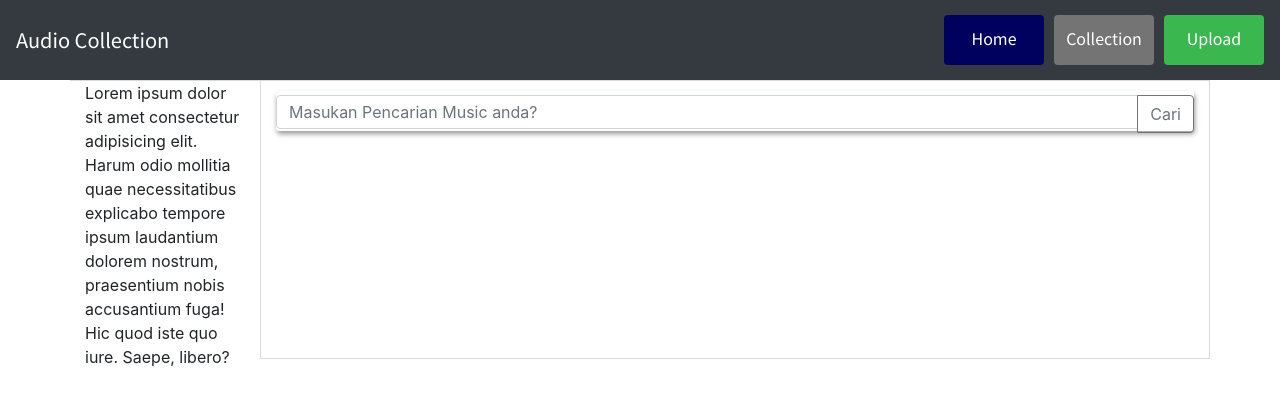
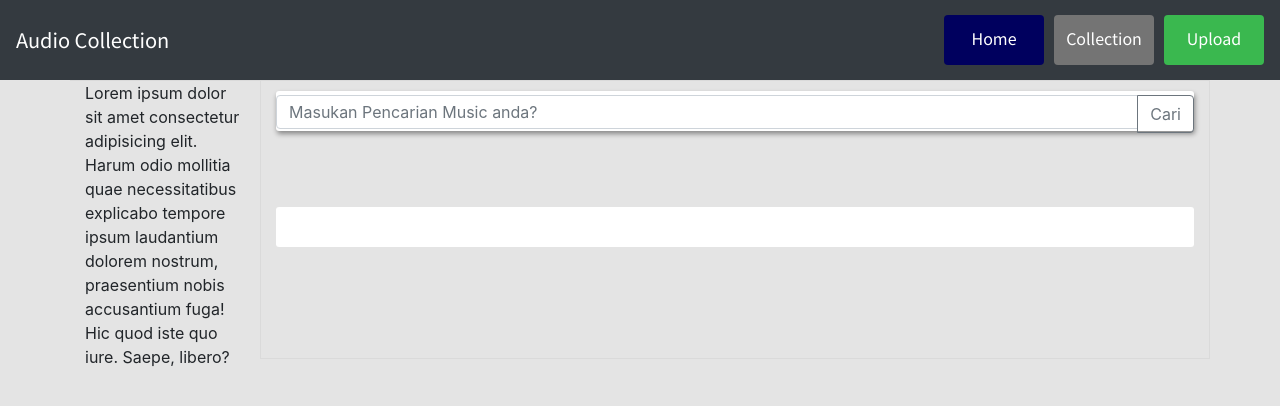
Before and after one commit to CJHydraGenZ/TugasUas, a PHP site: page /TugasUas/project/collection.php in a window 1280 px wide. Shown: the top 406 px of the page. Run offline with PHP 8.4, Linux system fonts and the light colour scheme; data that the repository does not hold is empty; some libraries are stand-ins or nearby versions.

Commit message:
update css collection desain

```diff
--- a/assets/css/main.css
+++ b/assets/css/main.css
@@ -1,7 +1,9 @@
 @import url('https://fonts.googleapis.com/css?family=Noto+Sans+KR&display=swap');
 
 
-
+body {
+    background-color: rgb(228, 228, 228) !important;
+}
 
 
 .aktip {
@@ -203,6 +205,10 @@
     font-size: 50px;
 }
 
+/* .container.collection {
+    background-color: aliceblue;
+} */
+
 .copyright {
     margin-top: 100px;
     position: absolute;
@@ -214,6 +220,14 @@
 
     color: white;
 }
+
+
+/* .page {
+    background-color: rgb(228, 228, 228) !important;
+    border: none !important;
+    outline: none !important;
+} */
+
 
 /* dekstop */
 @media (min-width: 992px) {
--- a/index.php
+++ b/index.php
@@ -163,13 +163,13 @@
 
                         <div class="form-group kirim">
                             <label for="pesan">Pesan Anda Untuk Web ini</label>
-                            <textarea name="pesan" class="form-control" id="pesan" rows="2"></textarea>
+                            <textarea name="pesan" class="form-control bg-dark" id="pesan" rows="2"></textarea>
                         </div>
                         <div class="form-group kirim">
                             <label for="kesan">Keran Anda Untuk Web ini</label>
-                            <textarea name="kesan" class="form-control" id="kesan" rows="2"></textarea>
+                            <textarea name="kesan" class="form-control bg-dark" id="kesan" rows="2"></textarea>
                         </div>
-                        <button type="submit" name="submit" class="btn btn-primary kirim">Kirim</button>
+                        <button type="submit" name="submit" class="btn btn-dark kirim">Kirim</button>
                     </form>
                 </div>
             </div>
--- a/project/collection.php
+++ b/project/collection.php
@@ -71,7 +71,7 @@
     </nav>
 
 
-    <div class="container">
+    <div class="container collection">
         <div class="row">
             <div class="col-md-2 Pkartu">Lorem ipsum dolor sit amet consectetur adipisicing elit. Harum odio mollitia quae necessitatibus explicabo tempore ipsum laudantium dolorem nostrum, praesentium nobis accusantium fuga! Hic quod iste quo iure. Saepe, libero?
 
@@ -120,7 +120,7 @@
 
                     <div class="ketengah">
                         <nav aria-label="Page navigation example">
-                            <ul class="pagination justify-content-center">
+                            <ul class="pagination justify-content-center bg-dark">
                                 <li class="page-item">
                                     <?php if ($tampilanAktip > 1) : ?>
                                         <a href="?p=<?= $tampilanAktip - 1;   ?>  " class="page-link" aria-label="Previous">
```
